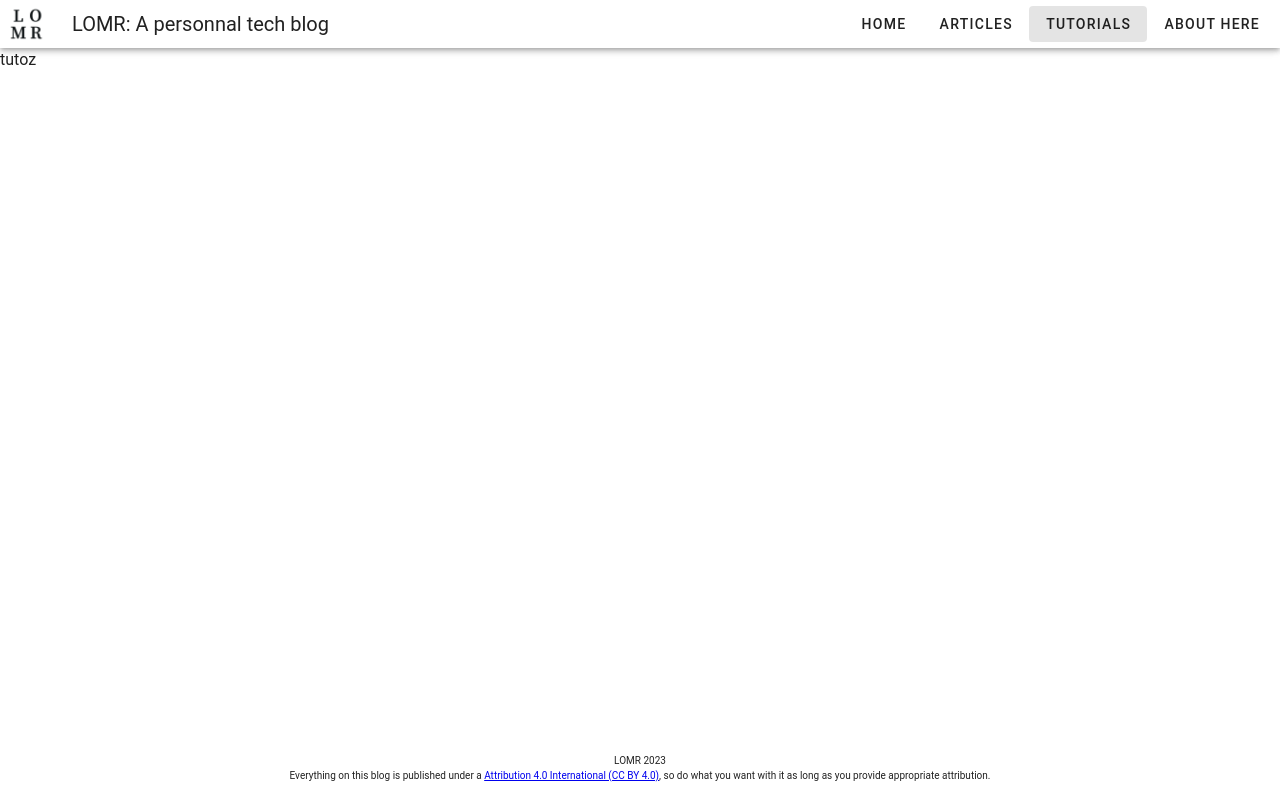
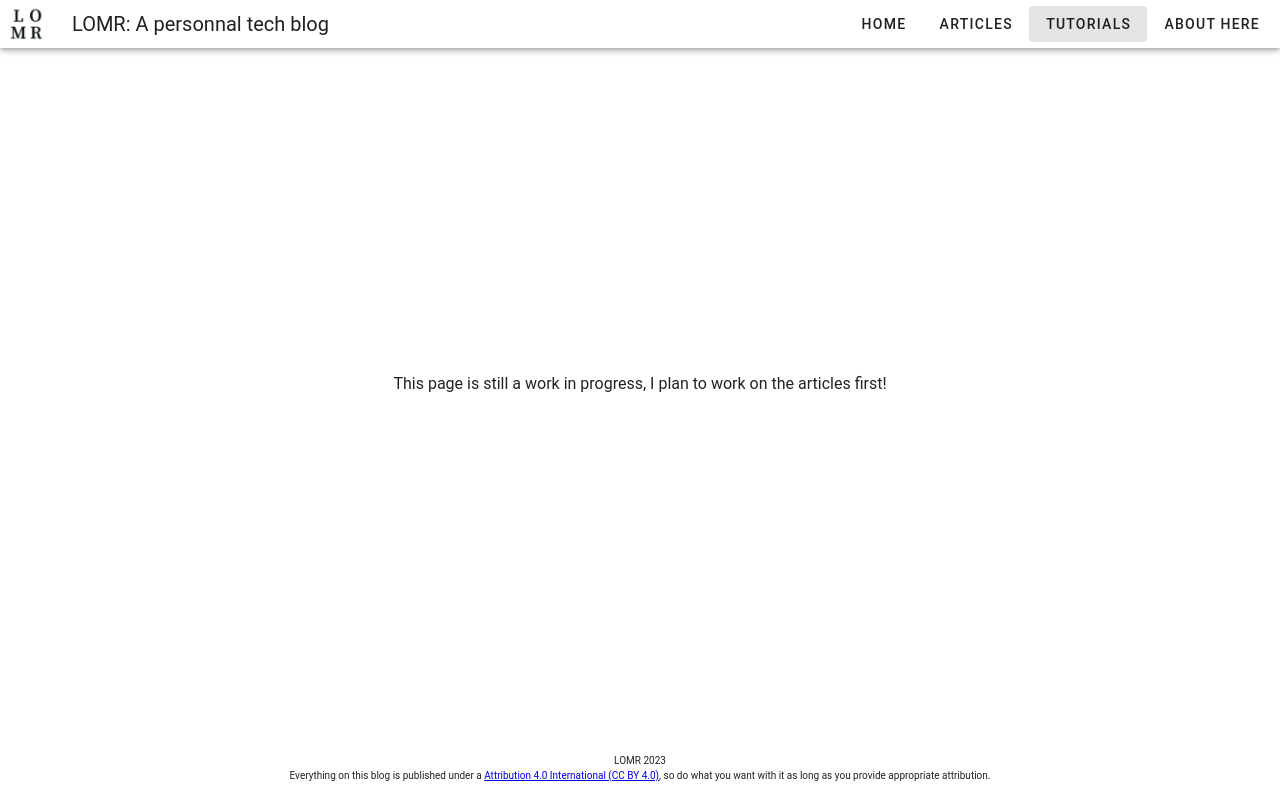
Before and after one commit to Lou8is/blog, a Vue app in the folder frontend/: page /tutorials in a window 1280 px wide. Built offline with nearby package versions, Linux system fonts and the light colour scheme.

Commit message:
Adds a disclaimer on the tutorials page

```diff
--- a/frontend/src/views/Tutorials/TutorialsView.vue
+++ b/frontend/src/views/Tutorials/TutorialsView.vue
@@ -3,9 +3,9 @@
 </script>
 
 <template>
-
-  <p>tutoz</p>
-
+  <v-container class="fill-height align-center justify-center">
+    <p>This page is still a work in progress, I plan to work on the articles first!</p>
+  </v-container>
 </template>
 
 <style scoped>
```
